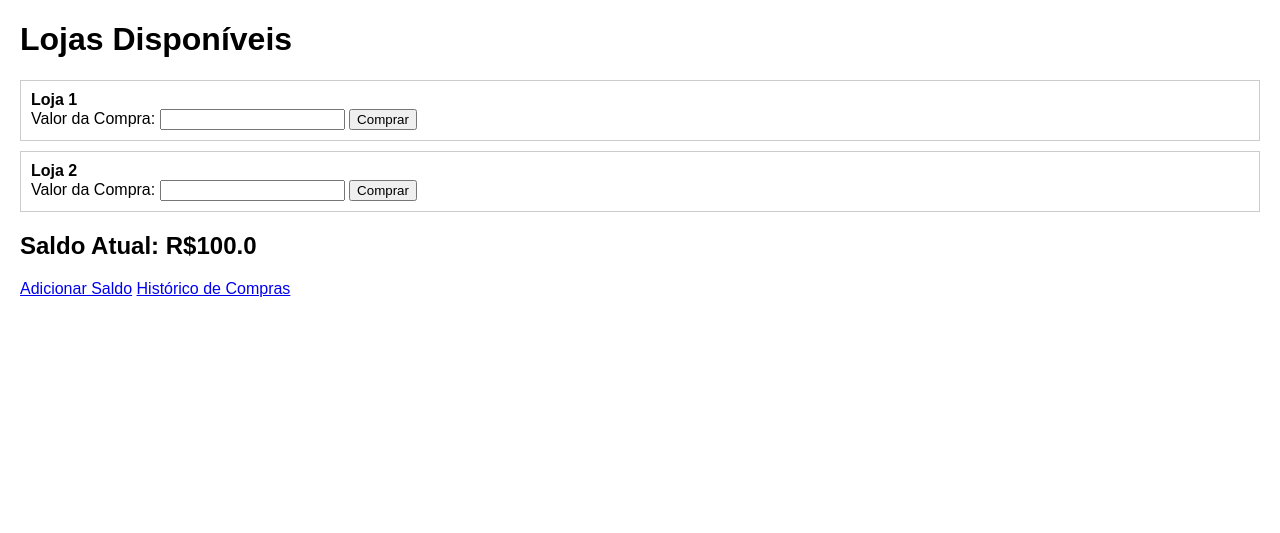
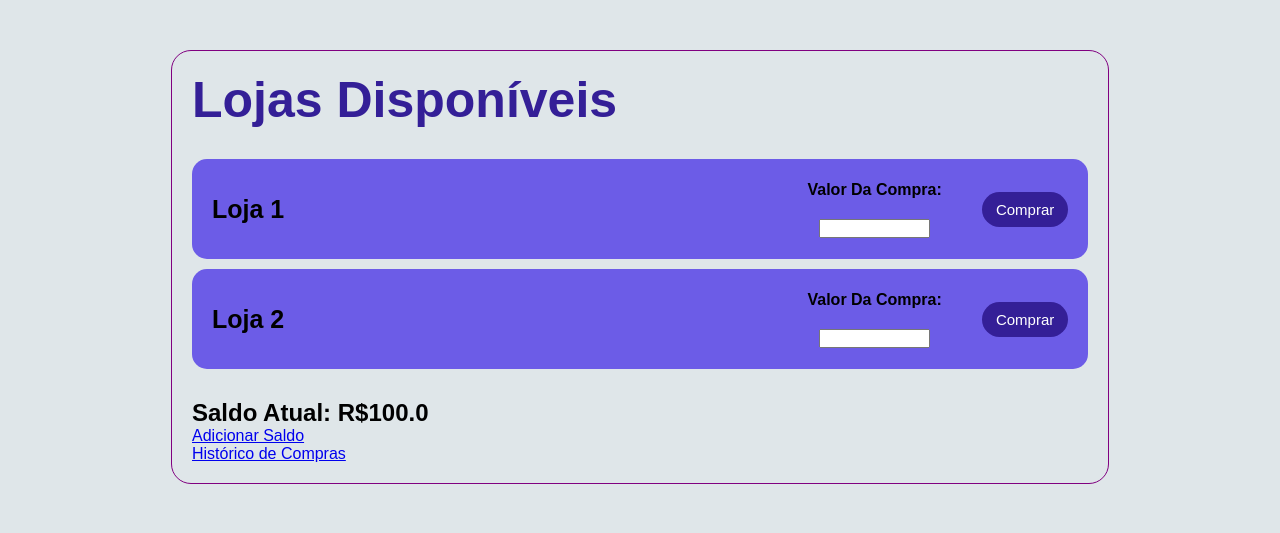
Before and after one commit to kxaraujo/cartao-consumo, a Flask app: page / in a window 1280 px wide. Shown: the top 533 px of the page. Run offline with Flask 3, Linux system fonts and the light colour scheme.

Commit message:
Estilização inicial da página de pagamento

```diff
--- a/static/styles.css
+++ b/static/styles.css
@@ -1,19 +1,96 @@
+* {
+    margin: 0;
+    padding: 0;
+    transition: all .2s;
+}
+
 body {
     font-family: Arial, sans-serif;
-    margin: 20px;
+    /* margin: 20px; */
+    background-color: #dfe6e9;
+    display: flex;
+    align-items: center;
+    justify-content: center;
+}
+
+.container{
+    /* background-color: purple; */
+    width: 70%;
+    display: flex;
+    flex-direction: column;
+    padding: 20px;
+    border: 1px solid purple;
+    border-radius: 20px;
+    margin: 50px;
+}
+
+h1 {
+    font-size: 50px;
+    color: #341f97;
 }
 
 ul {
+    /* background-color: red; */
     list-style-type: none;
-    padding: 0;
+    margin: 20px 0;
 }
 
 li {
-    border: 1px solid #ccc;
-    padding: 10px;
-    margin-bottom: 10px;
+    height: 5rem;
+    background-color: #6c5ce7;
+    border-radius: 15px;
+    padding: 10px 20px;
+    margin: 10px 0;
+    display: flex;
+}
+
+li div {
+    width: 50%;
+    display: flex;
+    align-items: center;
+}
+
+.divDireita {
+    justify-content: end;
+}
+
+li form {
+    display: flex;
+    flex-direction: row;
+    align-items: center;
+    justify-content: flex-end;
+}
+
+strong {
+    font-size: 25px;
+}
+
+.divValor {
+    width: 100%;
+    display: flex;
+    flex-direction: column;
+    justify-content: space-around;
+    gap: 20px;
+}
+
+form input[type="number"]{
+    width: 50%;
+}
+
+label {
+    text-transform: capitalize;
+    font-weight: bold;
 }
 
 button {
+    width: 120px;
+    height: 35px;
+    font-size: 15px;
+    text-transform: capitalize;
+    outline: none;
+    border: none;
+    background-color: #341f97;
+    color: white;
+    border-radius: 20px;
     cursor: pointer;
 }
--- a/templates/index.html
+++ b/templates/index.html
@@ -1,35 +1,58 @@
 <!DOCTYPE html>
 <html lang="en">
+
 <head>
     <meta charset="UTF-8">
     <meta name="viewport" content="width=device-width, initial-scale=1.0">
     <title>Meu Cartão Consumo - Comércio (cidade x) - (estado x)</title>
     <link rel="stylesheet" href="{{ url_for('static', filename='styles.css') }}">
 </head>
+
 <body>
+
+    <div class="container">
+
         {% if cartao %}
         <h1>Lojas Disponíveis</h1>
         <ul>
             {% for loja in lojas %}
             <li>
+                <div class="divEsquerda">
                     <strong>{{ loja.nome }}</strong>
+                </div>
+                <div class="divDireita">
                     <form action="{{ url_for('comprar', loja_id=loja.id) }}" method="POST">
                         <input type="hidden" name="cartao_id" value="{{ cartao.id }}">
-                        <label for="valor_compra">Valor da Compra:</label>
-                        <input type="number" step="0.01" name="valor_compra" required>
-                        <button type="submit">Comprar</button>
+                        <div class="divValor">
+                            <label for="valor_compra">valor da compra:</label>
+                            <input class="valor" type="number" step="0.01" name="valor_compra" required>
+                        </div>
+                        <button type="submit">comprar</button>
                     </form>
+                </div>
             </li>
             {% endfor %}
         </ul>
 
         <h2>Saldo Atual: R${{ cartao.saldo }}</h2>
-
-        <a href="{{ url_for('adicionar_saldo', cartao_id=cartao.id) }}">Adicionar Saldo</a>
-        <a href="{{ url_for('historico', cartao_id=cartao.id) }}">Histórico de Compras</a>
+        <div class="acoesAdicionais">
+            <a href="{{ url_for('adicionar_saldo', cartao_id=cartao.id) }}">
+                Adicionar Saldo
+            </a>
+            <br>
+            <a href="{{ url_for('historico', cartao_id=cartao.id) }}">
+                Histórico de Compras
+            </a>
+            <br>
             {% else %}
             <p>Nenhum cartão disponível. Por favor, adicione um cartão.</p>
             <a href="{{ url_for('adicionar_saldo') }}">Adicionar Cartão</a>
             {% endif %}
+        </div>
+    </div>
 </body>
+<script>
+
+</script>
+
 </html>
```
Also changed, not shown: instance/cartao_consumo.db. Lines whose indentation alone changed are shown as unchanged.
